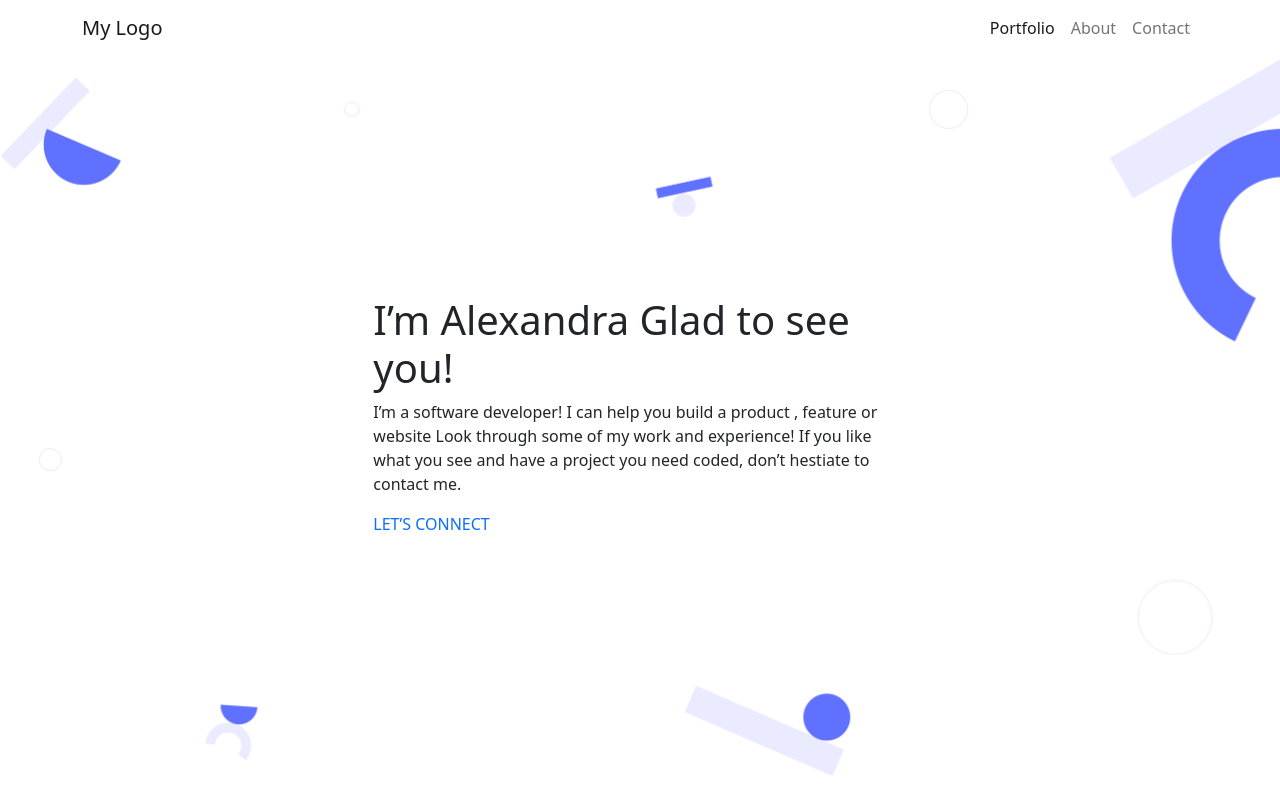
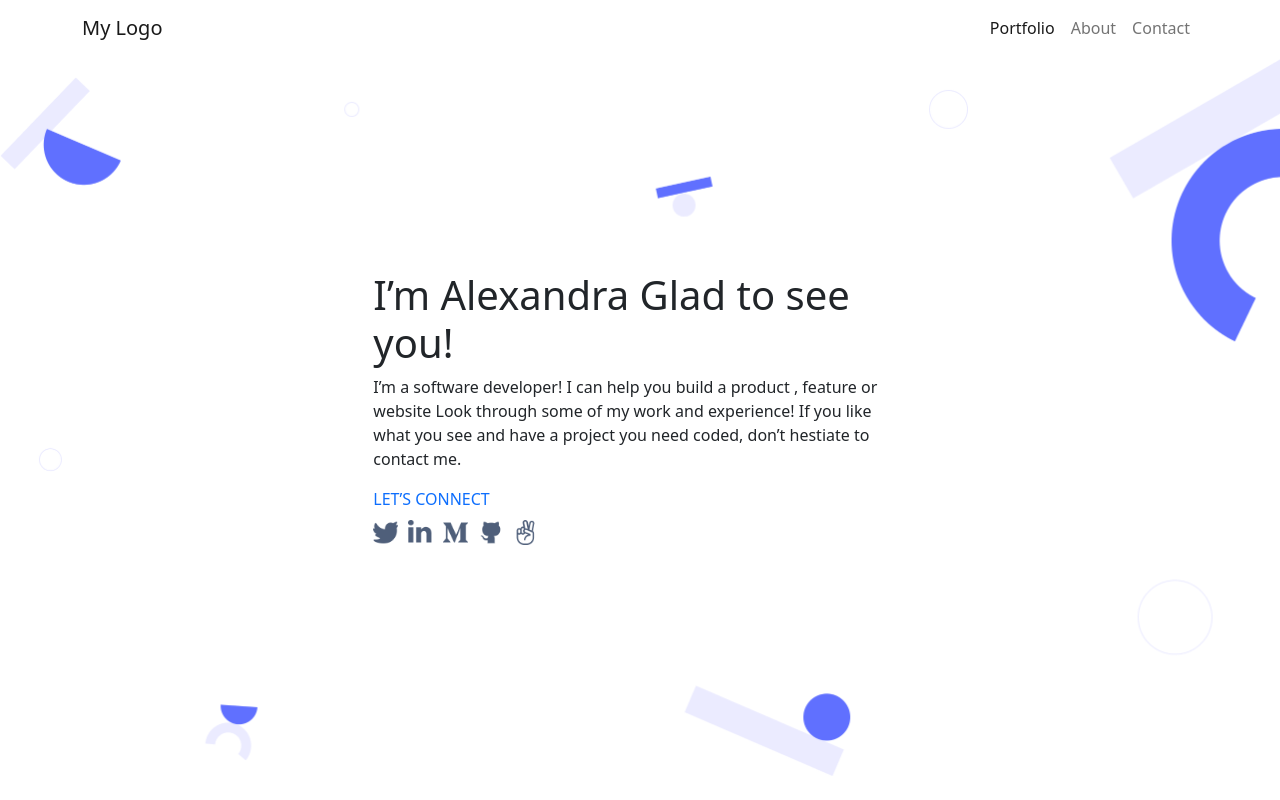
Before and after one commit to aimalamiri/Bootstrap-Portfolio, a plain HTML site: page index.html in a window 1280 px wide. Drawn offline with nearby package versions, Linux system fonts and the light colour scheme.

Commit message:
Add icons and media files

```diff
--- a/index.html
+++ b/index.html
@@ -49,6 +49,14 @@
         <h1>I’m Alexandra Glad to see you!</h1>
         <p>I’m a software developer! I can help you build a product , feature or website Look through some of my work and experience! If you like what you see and have a project you need coded, don’t hestiate to contact me.</p>
         <a href="#" class="text-decoration-none">LET’S CONNECT</a>
+        <ul class="icons d-flex p-0 mt-2">
+          <li class="icon"><a href="/"><img src="./assets/icons/twitter.png" alt="" class="icon"></a></li>
+          <li class="icon"><a href="/"><img src="./assets/icons/linkedin.png" alt="" class="icon"></a></li
+          <li class="icon"><a href="/"><img src="./assets/icons/medium.png" alt="" class="icon"></a></li>
+          <li class="icon"><a href="/"><img src="./assets/icons/github.png" alt="" class="icon"></a></li>
+          <li class="icon"><a href="/"><img src="./assets/icons/v.png" alt="" class="icon"></a></li>
+        </ul>
+
       </div>
     </header>
 
--- a/style.css
+++ b/style.css
@@ -4,3 +4,13 @@ header {
   background-size: cover;
   height: 90vh;
 }
+
+.icon {
+  width: 25px;
+  height: 25px;
+  margin-right: 10px;
+}
+
+.icons {
+  list-style-type: none;
+}
```
Also changed, not shown: assets/icons/github.png (added), assets/icons/linkedin.png (added), assets/icons/medium.png (added), assets/icons/twitter.png (added), assets/icons/v.png (added), 2 other files.
